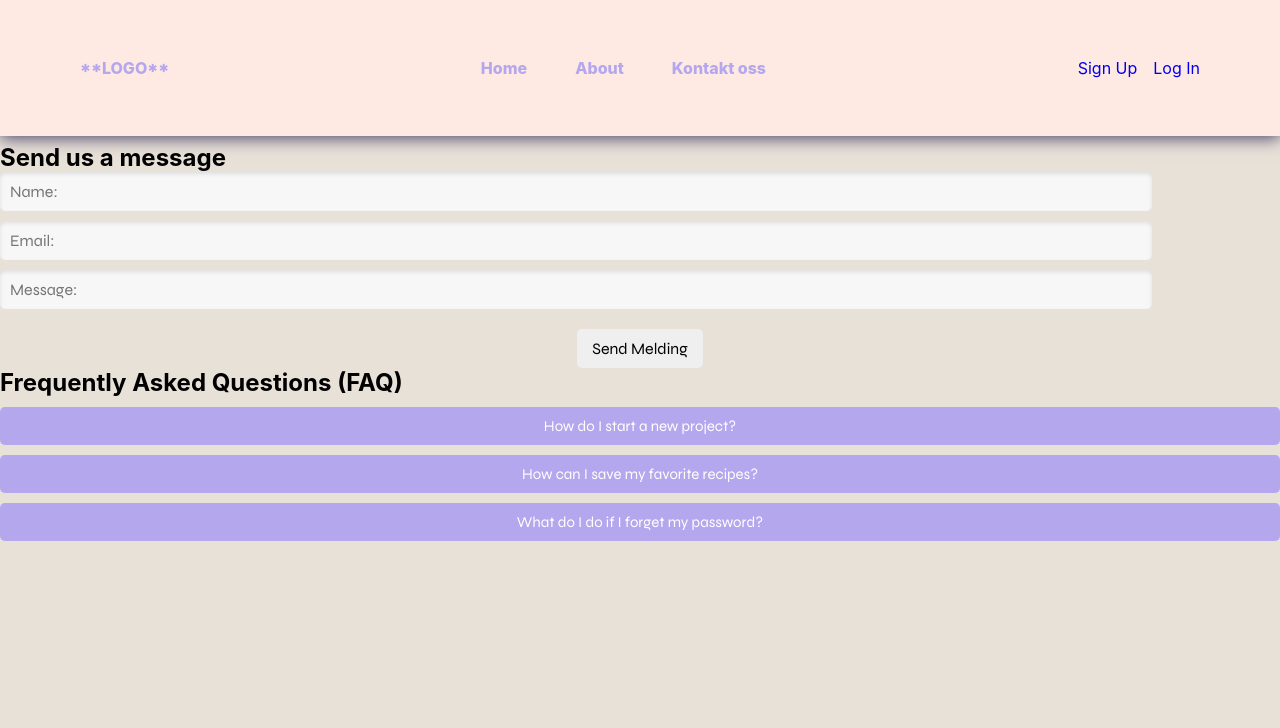
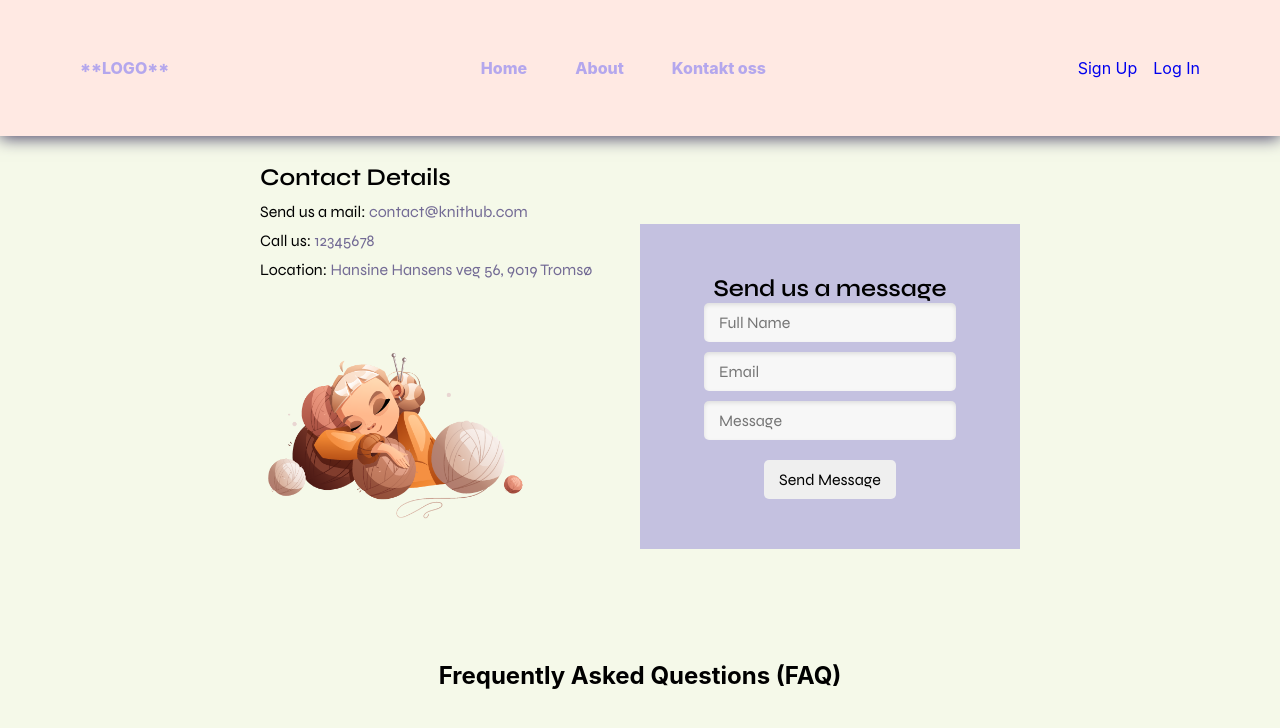
Before and after one commit to uit-inf-2900/Team12, a React (Create React App) app in the folder front/: page /kontaktoss in a window 1280 px wide. Shown: the top 728 px of the page. Built offline with nearby package versions, Linux system fonts and the light colour scheme.

Commit message:
fixing css on the contact us page

```diff
--- a/front/src/navbar.css
+++ b/front/src/navbar.css
@@ -21,6 +21,7 @@
     --second-light: #ffe9e3;
     --main-light: #c4c1e0;
     --text-color: #000000;
+    --link-color: #736b95;
 
 /*============= FONT and TYPE ===================*/
 
--- a/front/src/pages/ContactUs/ContactUs.css
+++ b/front/src/pages/ContactUs/ContactUs.css
@@ -1,37 +1,90 @@
-.kontaktOss-container {
+@import url('../../navbar.css');
+
+.title {
+    text-align: center;
+    margin-bottom: 2rem;
+    color: var(--primary-color);
+}
+
+/* ------------- CONTACT INFO  ------------- */
+/* Overall form layout */
+.contact-form-box {
+    flex: 0 0 50%; /* Deler halvparten av bredden av flex container */
+    height: 100%; /* Sett høyden til 100% av foreldrecontaineren */
+    padding: 50px;
+    margin: 20px 0;
+    background-color: var(--main-light); /* Lett bakgrunnsfarge */
+}
+
+
+.contact-form-container {
     max-width: 800px;
     margin: 0 auto;
     padding: 20px;
+    font-family: var( --body-font);
+    font-size: var(--normal-font-size);
+    display: flex;
+    justify-content: space-between;
+    align-items: center;
+    flex-wrap: wrap; /* Tillat vikling til neste linje hvis nødvendig */
+}
+
+/* Style for contact details */
+.contact-details {
+    flex: 0 0 50%; /* Deler halvparten av bredden av flex container */
+    margin-bottom: 2em;
+    text-align: left;
+    color: var(--primary-color);
+    height: 100%; /* Sett høyden til 100% av foreldrecontaineren */
+
+}
+
+/* Style for the contact details */
+.contact-details p {
+    margin: 10px 0; /* add more space around */
+}
+
+/* For the links in the contact details */
+.contact-details a{
+    margin-bottom: 2em;
+    text-align: left;
+    color: var(--link-color);
+}
+
+.contact-details a:hover {
+    color: var(--shadow-color);
+    border-bottom: 1px solid;
+}
+
+.contact-image {
+    max-width: 70%;
+    height: auto;
+    display: block; /* Sett bildet som et blokkelement */
+    padding: 0; /* Fjern padding */
+    margin-right: 10px; /* Juster høyremargen etter behov */
+    float: left;
 }
 
 
-.kontakt-form form {
-    display: flex;
-    flex-direction: column;
+
+
+/* ------------- FAQ section ------------- */
+.faq-section {
+    padding-top: 2rem;
 }
 
-.kontakt-form label {
-    margin-top: 10px;
+.faq-question {
+    background: none;
+    color: var(--primary-color);
+    text-align: left;
+    padding: 0;
+    margin-bottom: 1rem;
+}
+.faq-question:hover{
+    color: var(--shadow-color);
 }
 
-.kontakt-form input,
-.kontakt-form textarea {
-    margin-top: 5px;
+.faq-answer {
+    margin-left: 20px;
+    padding-bottom: 1rem;
 }
-
-.kontakt-form button {
-    margin-top: 20px;
-    padding: 10px;
-    background-color: #007bff;
-    color: white;
-    border: none;
-    cursor: pointer;
-}
-
-.kontakt-info p {
-    margin: 5px 0;
-}
-
-.faq h2 {
-    margin-top: 20px;
-}
--- a/front/src/pages/ContactUs/ContactUs.js
+++ b/front/src/pages/ContactUs/ContactUs.js
@@ -1,9 +1,10 @@
 import React, { useState } from 'react';
 import "../SignUp_LogIn/Reg.css";
+import "./ContactUs.css"
 import InputField from "../SignUp_LogIn/InputField";
 import { useForm } from 'react-hook-form';
-import validator from 'validator'; // Sørg for å ha installert 'validator'
-
+import validator from 'validator'; // Sørg for at 'validator' er installert
+import Image from "../../images/6.png";
 
 const FAQItem = ({ question, answer }) => {
     const [isOpen, setIsOpen] = useState(false);
@@ -18,30 +19,42 @@ const FAQItem = ({ question, answer }) => {
     );
 };
 
-
+const ContactDetails = () => (
+    <div className="contact-details">
+        {/* The following details should be styled according to your ContactUs.css */}
+        <p>Send us a mail: <a href="mailto:contact@knithub.com">contact@knithub.com </a></p>
+        <p>Call us: <a href="tel:+4712345678"> 12345678</a></p>
+        <p>Location: <a href="https://maps.google.com?q=Hansine+Hansens+veg+56,+9019+Tromsø">Hansine Hansens veg 56, 9019 Tromsø</a> </p>
+    </div>
+);
 
 const ContactUs = () => {
     const { register, handleSubmit, formState: { errors }, reset } = useForm();
 
     const onSubmit = data => {
         console.log(data);
-        reset(); // Tømmer skjemaet etter innsending
+        reset(); // Clear form after submission
     };
 
     return (
+        <div className="title">
+            <h1>Contact Us</h1>
             <div className="contact-form-container">
-            <h1>Contact Us</h1>
-            <form onSubmit={handleSubmit(onSubmit)}>
+                <section className="contact-details">
+                    <h2>Contact Details</h2>
+                    <ContactDetails />
+                    <img src={Image} alt="Contact us" className="contact-image" />
+                </section>
+                <form onSubmit={handleSubmit(onSubmit)} className="contact-form-box">
                     <h2>Send us a message</h2>
                     <InputField
-                    placeholder="Name:"
-                    register={register("name", {
-                        required: "Name is required." })}
-                    errors={errors.name}
+                        placeholder="Full Name"
+                        register={register("Name", { required: "Full name is required." })}
+                        errors={errors.Name}
                         type="text"
                     />
                     <InputField
-                    placeholder="Email:"
+                        placeholder="Email"
                         register={register("email", {
                             required: "Email is required.",
                             validate: input => validator.isEmail(input) || "Invalid email address"
@@ -50,15 +63,15 @@ const ContactUs = () => {
                         type="email"
                     />
                     <InputField
-                    placeholder="Message:"
-                    register={register("Message", {
+                        placeholder="Message"
+                        register={register("message", {
                             required: "Message is required." })}
                         errors={errors.message}
                         type="text"
                     />
-                <button type="submit" className="submit-button">Send Melding</button>
+                    <button type="submit" className="submit-button">Send Message</button>
                 </form>
-
+            </div>
             {/* Frequently Asked Questions (FAQ) Section */}
             <section className="faq-section">
                 <h2>Frequently Asked Questions (FAQ)</h2>
--- a/front/src/pages/SignUp_LogIn/Reg.css
+++ b/front/src/pages/SignUp_LogIn/Reg.css
@@ -2,9 +2,12 @@
 
 
 /* Make the date and free tect look alike */
-input[type="text"], input[type="password"], input[type="email"], input[type="date"] {
+input[type="text"],
+input[type="password"],
+input[type="email"],
+input[type="date"] {
     width: 90%; /* Responsive width relative to parent */
-    padding: 10px; /* Padding inside input fields */
+    padding: 10px 15px; /* Padding inside input fields */
     margin-bottom: 10px; /* Space below input fields */
     border: 1px solid #ccc; /* Light grey border */
     border-radius: 5px; /* Rounded corners */
@@ -157,45 +160,3 @@ button {
 
 
 /* ----------------------- ABOUT  -----------------------*/
-.team-member {
-    display: flex;
-    margin-bottom: 20px;
-  }
-
-  .team-member-info {
-    flex: 1;
-  }
-
-  .team-member-image {
-    width: 150px; /* Juster størrelsen etter behov */
-    height: auto;
-    margin-left: 20px; /* Legg til mellomrom mellom bildet og teksten */
-  }
-
-  .faq-item {
-    margin-bottom: 10px;
-  }
-
-  .faq-question {
-    background-color: var(--main-color);
-    color: white;
-    cursor: pointer;
-    padding: 10px;
-    width: 100%;
-    border: none;
-    text-align: left;
-    outline: none;
-    font-size: 15px;
-    transition: background-color 0.4s ease;
-  }
-
-  .faq-question:hover {
-    background-color: #463f65; /* Darken the button on hover */
-    opacity: 0.8; /* Slight transparency on hover */
-  }
-
-  .faq-answer {
-    padding: 15px;
-    background-color: #f9f9f9;
-    border-left: 3px solid var(--main-color);
-  }
```
Lines whose indentation alone changed are shown as unchanged.
